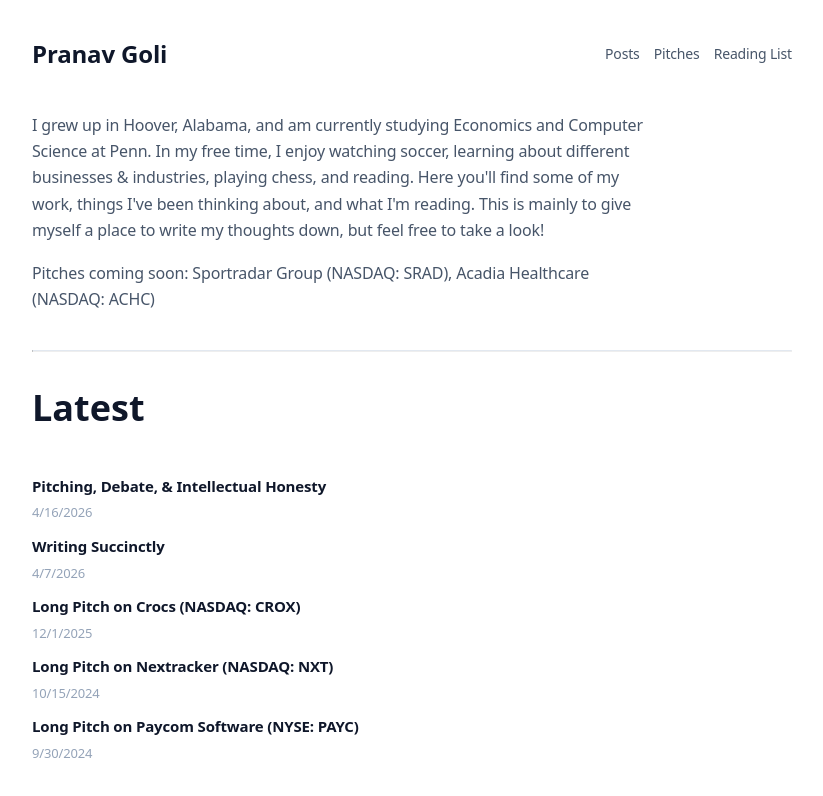
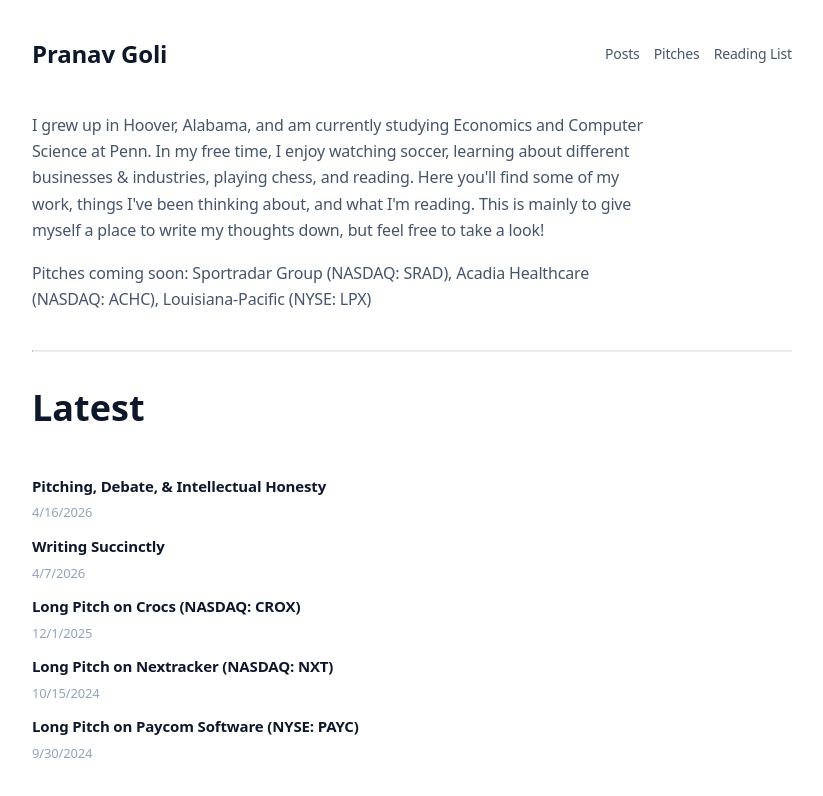
Before and after one commit to pranavgoli9/my-blog, a Next.js app: page / in a window 1280 px wide. Shown: the top 796 px of the page, without its empty margins (228-1051 px from the left). Built offline with nearby package versions, Linux system fonts and the light colour scheme.

Commit message:
Update page.tsx

```diff
--- a/src/app/page.tsx
+++ b/src/app/page.tsx
@@ -20,7 +20,7 @@ export default function HomePage() {
           Here you'll find some of my work, things I've been thinking about, and what I'm reading. This is mainly to give myself a place to write my thoughts down, but feel free to take a look!
         </p>
         <p>
-          Pitches coming soon: Sportradar Group (NASDAQ: SRAD), Acadia Healthcare (NASDAQ: ACHC)
+          Pitches coming soon: Sportradar Group (NASDAQ: SRAD), Acadia Healthcare (NASDAQ: ACHC), Louisiana-Pacific (NYSE: LPX)
         </p>
       </section>
 
```
